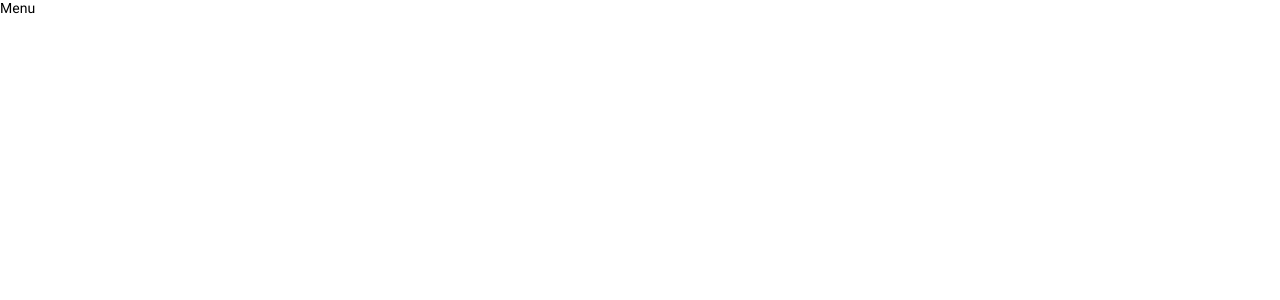
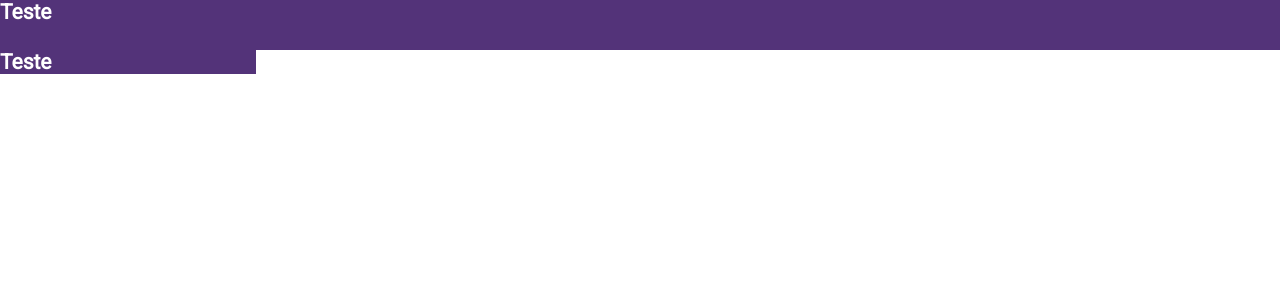
Before and after one commit to wayter95/Autentica-o-Animada, a React (Create React App) app: page /Home in a window 1280 px wide. Shown: the top 300 px of the page. Built offline with nearby package versions, Linux system fonts and the light colour scheme; the HTML template or start-up script is replaced by a standard one.

Commit message:
começando a page gome

```diff
--- /dev/null
+++ b/src/components/Header/index.tsx
@@ -0,0 +1,17 @@
+import React from 'react';
+import './style.css'
+
+const Header = (props: any) => {
+    return (
+        <div id="component-header">
+        <section className="header">
+            <h1>{props.title}</h1>
+        </section>
+        <section className="menu-bar">
+        <h1>{props.title}</h1>
+        </section>
+        </div>
+    )
+}
+
+export default Header;
--- /dev/null
+++ b/src/components/Header/style.css
@@ -0,0 +1,16 @@
+#component-header{
+
+}
+#component-header  .header{
+    background: #533379;
+    width: 100%;
+    height: 50px;
+    color: #ffffff;
+}
+
+#component-header .menu-bar{
+    background: #533379;
+    width: 20%;
+    height: 100%;
+    color: #ffffff;
+}
--- a/src/components/header.tsx
+++ /dev/null
@@ -1,11 +0,0 @@
-import React from 'react';
-
-const Header = () => {
-    return (
-        <>
-        <header>Menu</header>
-        </>
-    )
-}
-
-export default Header;
--- a/src/pages/Home/index.tsx
+++ b/src/pages/Home/index.tsx
@@ -1,9 +1,9 @@
 import React from 'react';
-import Header from '../../components/header'
+import Header from '../../components/Header'
 const Home = () => {
     return (
         <div>
-            <Header/>
+            <Header title='Teste'/>
         </div>
     )
 }
```
